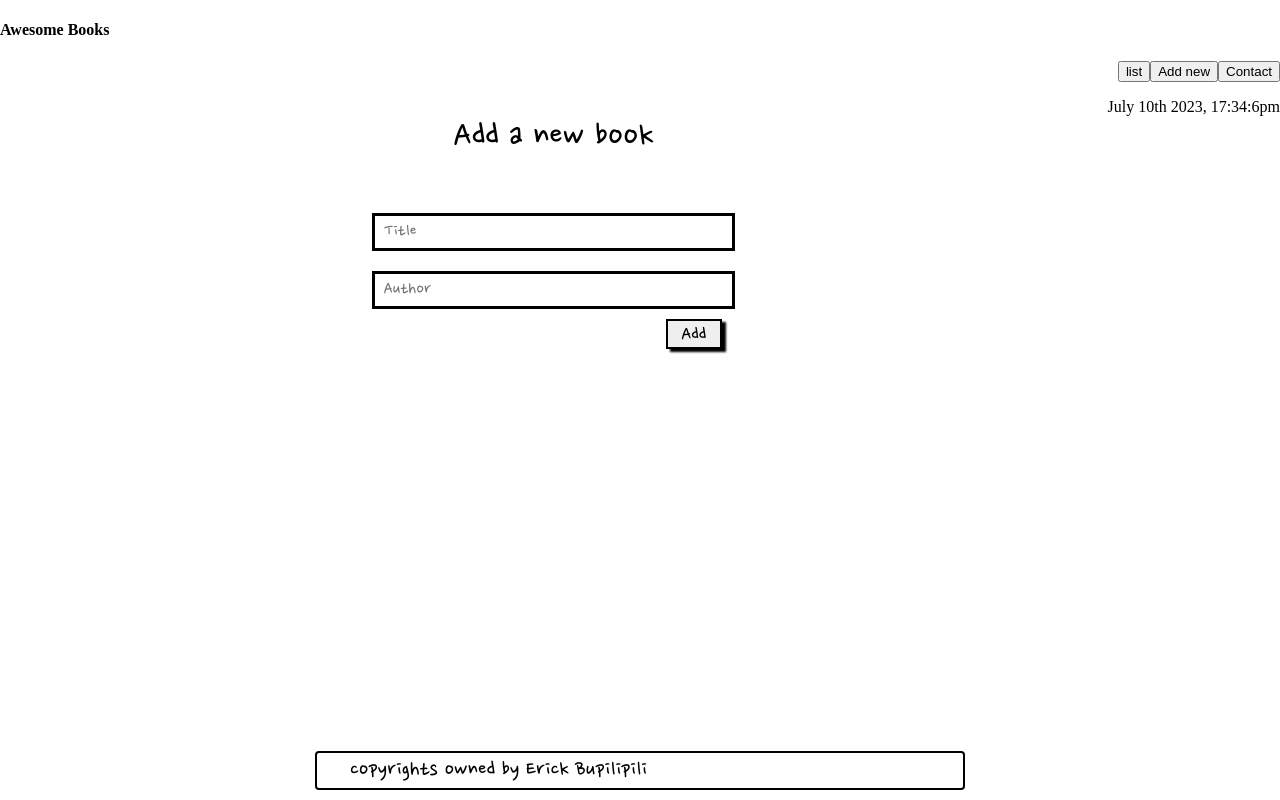
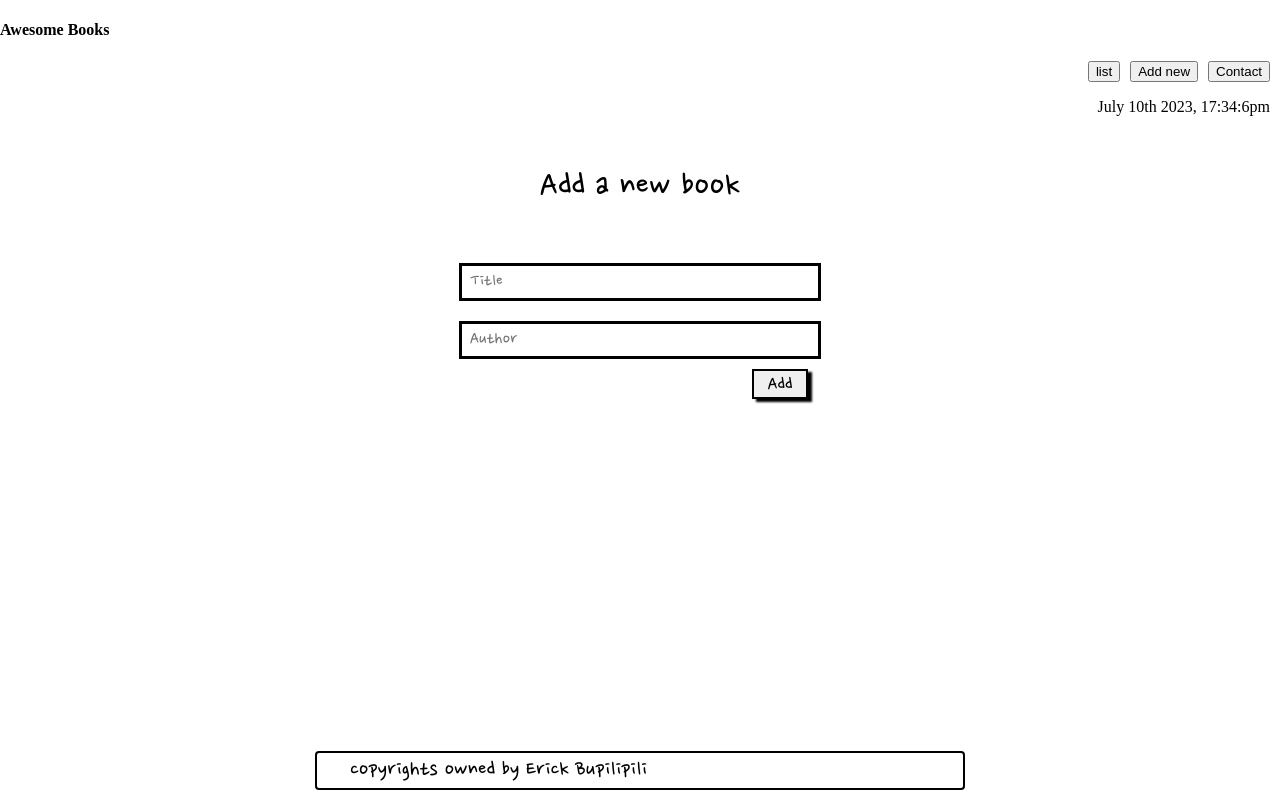
Before and after one commit to Bupilipili/Awesome-Books, a plain HTML site: page index.html in a window 1280 px wide. Drawn offline with Linux system fonts and the light colour scheme.

Commit message:
Update style.css

```diff
--- a/style.css
+++ b/style.css
@@ -187,8 +187,16 @@ body {
   display: flex;
   align-items: center;
   justify-content: flex-end;
+  list-style: none;
+  gap: 10px;
+  cursor: pointer;
+  margin-bottom: 0;
+  padding-right: 10px;
 }
 
 .date-container {
-  float: right;
+  display: flex;
+  justify-content: flex-end;
+  margin-bottom: 0;
+  padding-right: 10px;
 }
```
